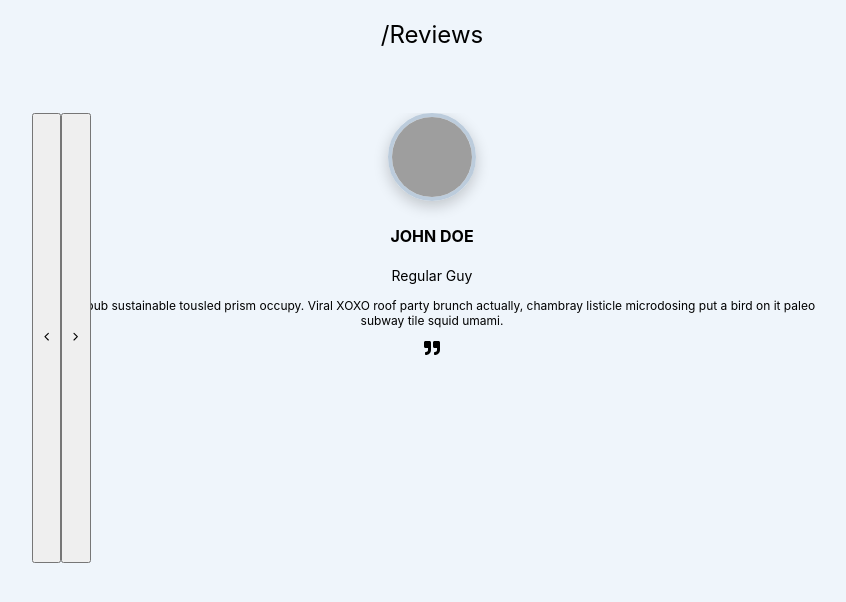
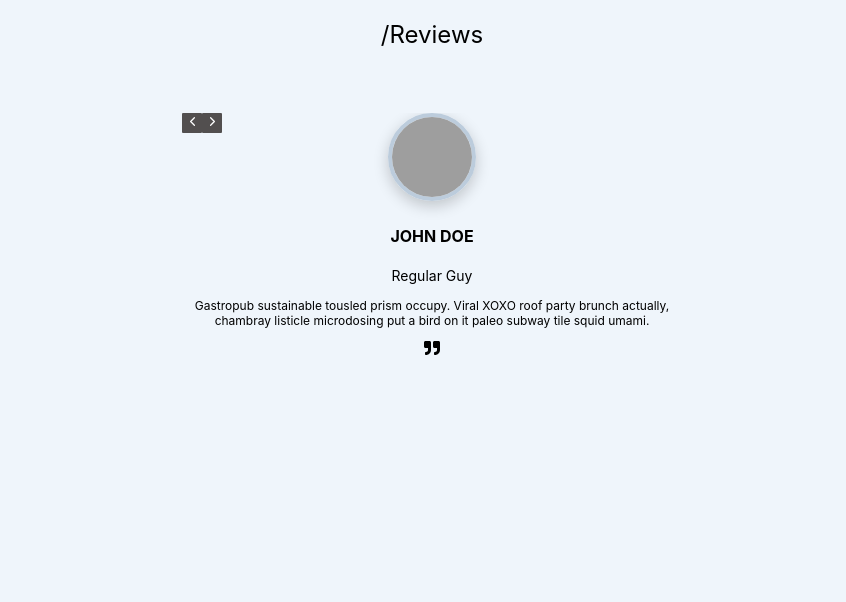
Before and after one commit to LaurenCummings/slider-project, a React (Vite) app: page / in a window 1280 px wide. Shown: the top 602 px of the page, without its empty margins (208-1054 px from the left). Built offline with nearby package versions, Linux system fonts and the light colour scheme; grey boxes are pictures that could not be loaded.

Commit message:
Added styling to buttons

```diff
--- a/src/App.css
+++ b/src/App.css
@@ -14,7 +14,7 @@ body {
   margin-top: 4rem;
   width: 80vw;
   height: 450px;
-  max-width: 800px;
+  max-width: 500px;
   text-align: center;
   position: relative;
   display: flex;
@@ -72,5 +72,15 @@ article.nextSlide {
 }
 
 .prev, .next {
+  background-color: rgb(82, 79, 79);
+  border: none;
+  border-radius: 1px;
+  color: white;
+  font-size: 15px;
+  width: 20px;
+  height: 20px;
+  padding: 0;
+  text-align: center;
+  vertical-align: middle;
   z-index: 100;
 }
```
